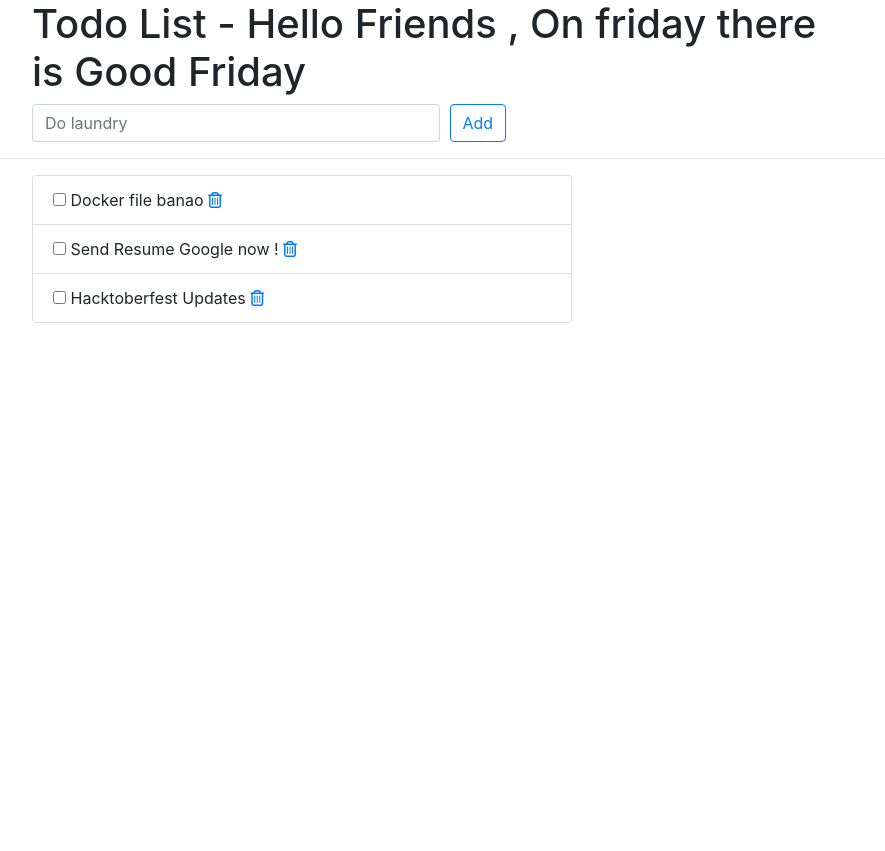
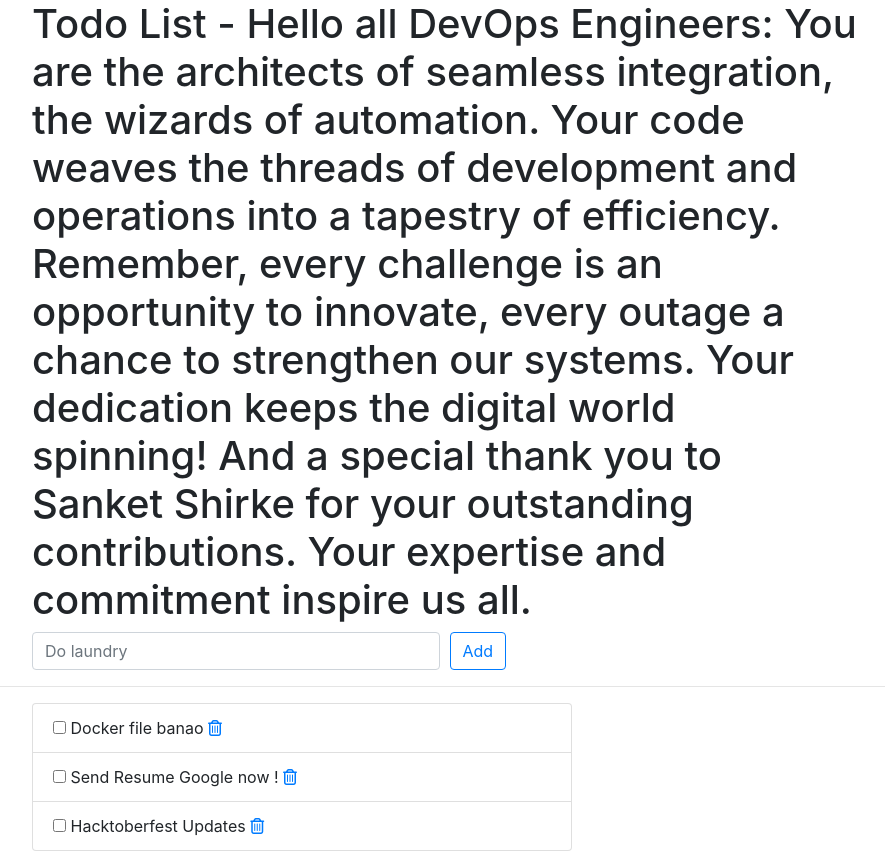
Before and after one commit to Mehulva42007/django-todo-app, a Django app: page /todos/ in a window 1280 px wide. Shown: the whole page, without its empty margins (243-1128 px from the left). Before the commit the page ends 323 px from the top, so only its background shows below. Run offline with Django 3.2, Linux system fonts and the light colour scheme; data comes from the database, SQL or seed files in the repository; some libraries are stand-ins or nearby versions.

Commit message:
Update index.html

```diff
--- a/todos/templates/todos/index.html
+++ b/todos/templates/todos/index.html
@@ -12,7 +12,11 @@
     <div class="offset-md-2 col-lg-9">
       <div class="page-header">
         <h1>
-          Todo List -  Hello Friends , On friday there is Good Friday
+          Todo List -  Hello all DevOps Engineers: You are the architects of seamless integration, the wizards of automation. Your code weaves the threads of development and operations into a tapestry of efficiency.
+
+Remember, every challenge is an opportunity to innovate, every outage a chance to strengthen our systems. Your dedication keeps the digital world spinning!
+
+And a special thank you to Sanket Shirke for your outstanding contributions. Your expertise and commitment inspire us all.
         </h1>
       </div>
     </div>
```
